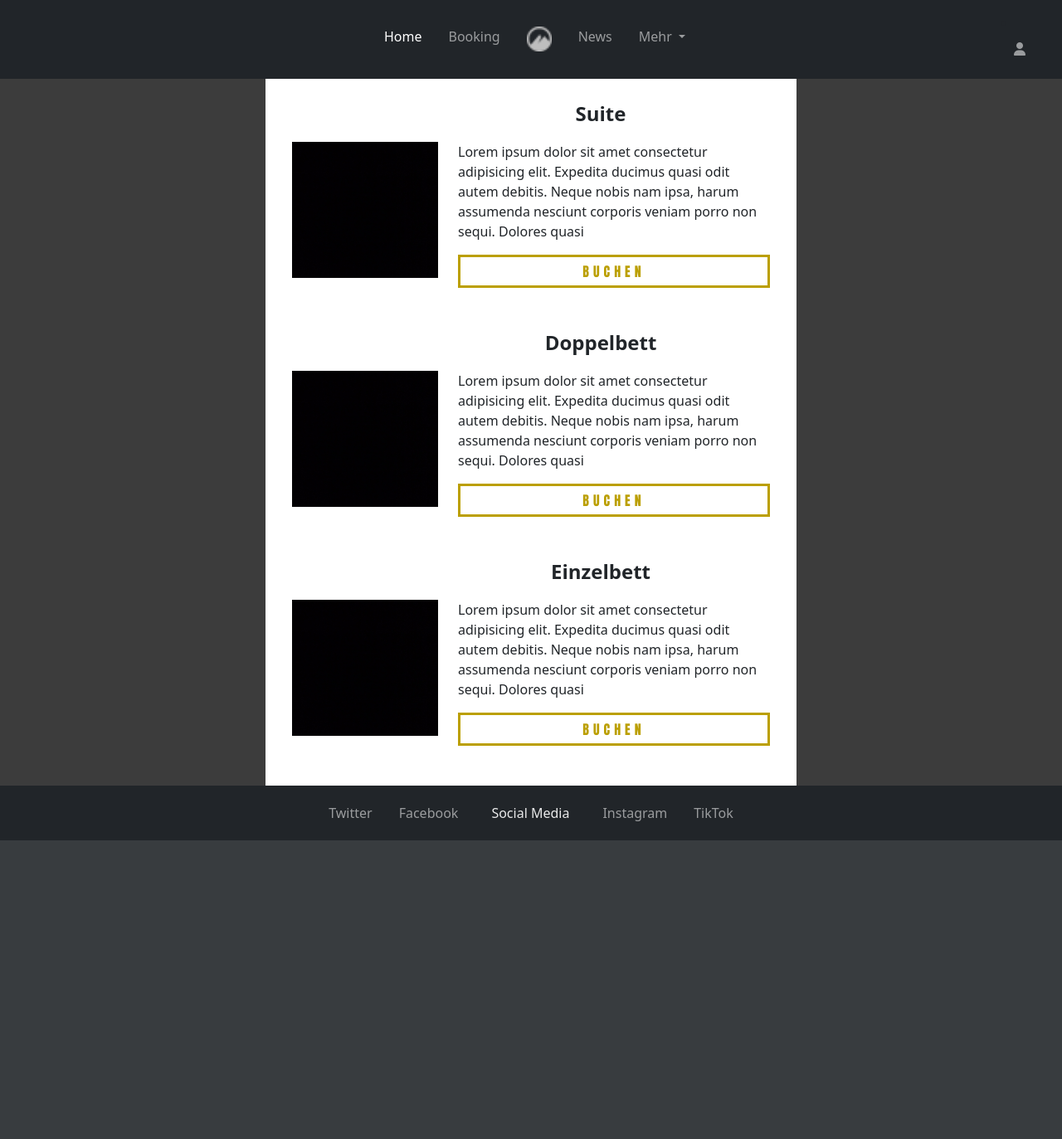
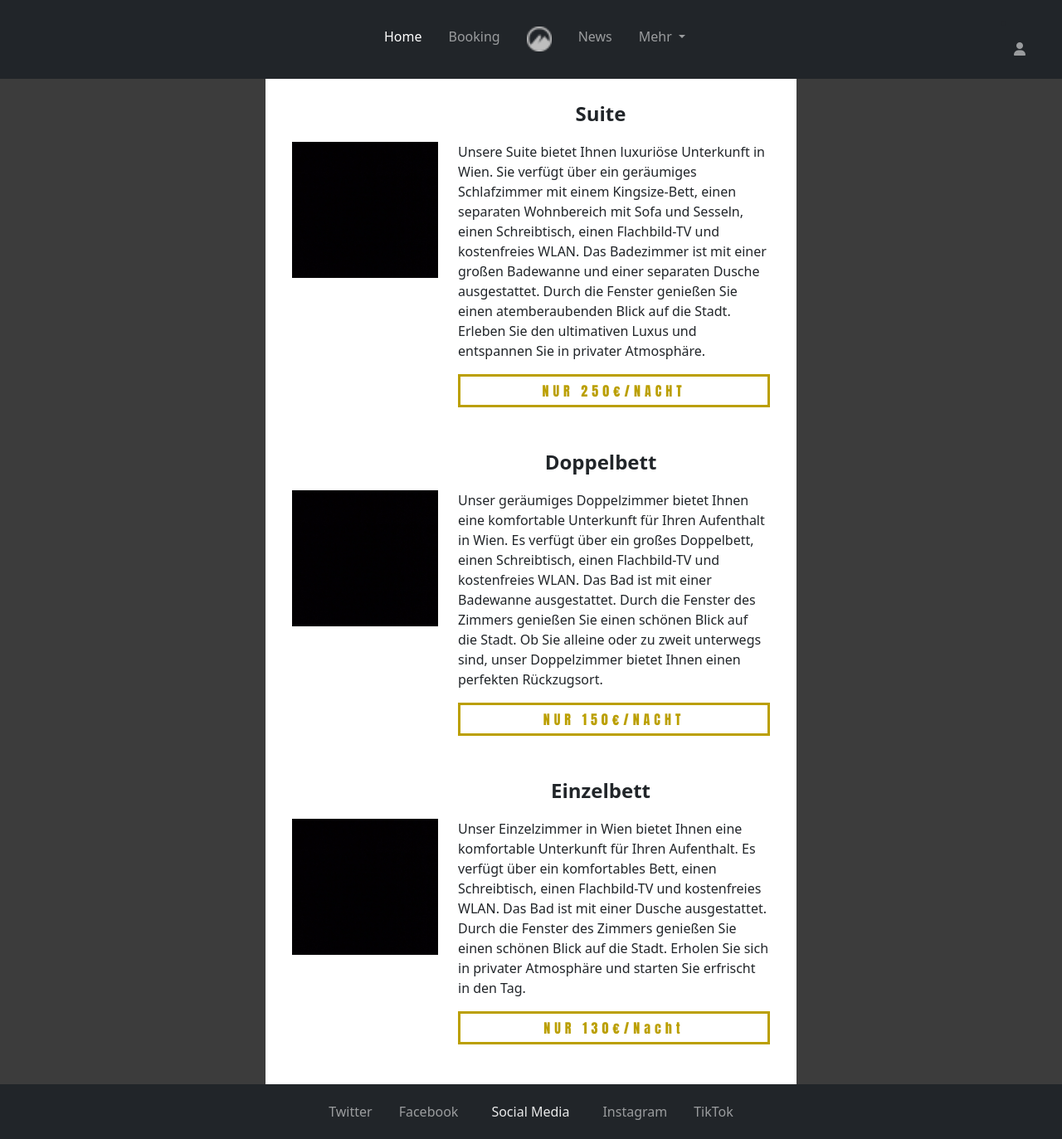
Before and after one commit to if22b151/Hotel-Website, a PHP site: page / in a window 1280 px wide. Shown: the part 607-1980 px from the top of the page at 83% size. Before the commit the page ends 1620 px from the top, so only its background shows below. Run offline with PHP 8.4, Linux system fonts and the light colour scheme; some libraries are stand-ins or nearby versions.

Commit message:
Filled in filler data on index.php

```diff
--- a/booking.php
+++ b/booking.php
@@ -1,6 +1,10 @@
 <?php
   session_start();
-  require 'php/scripts/booking_logic.php';
+  require 'php/scripts/booking.php';
+
+  if(isset($_GET['room'])){
+    $room = $_GET['room'];
+  }
 ?>
 
 <!DOCTYPE html>
--- a/index.php
+++ b/index.php
@@ -82,13 +82,13 @@
         <div class="col-md-8 mt-3 mt-md-0 d-flex flex-column justify-content-between">
 
           <div class="row">
-            <p>Lorem ipsum dolor sit amet consectetur adipisicing elit. Expedita ducimus quasi odit autem debitis. Neque nobis nam ipsa, harum assumenda nesciunt corporis veniam porro non sequi. Dolores quasi </p>
+            <p>Unsere Suite bietet Ihnen luxuriöse Unterkunft in Wien. Sie verfügt über ein geräumiges Schlafzimmer mit einem Kingsize-Bett, einen separaten Wohnbereich mit Sofa und Sesseln, einen Schreibtisch, einen Flachbild-TV und kostenfreies WLAN. Das Badezimmer ist mit einer großen Badewanne und einer separaten Dusche ausgestattet. Durch die Fenster genießen Sie einen atemberaubenden Blick auf die Stadt. Erleben Sie den ultimativen Luxus und entspannen Sie in privater Atmosphäre.</p>
           </div>
 
           <div class="row">
-            <a href="#" class="btn_booking">
+            <a href="booking.php?room=1" class="btn_booking">
               <div class="btn_booking">
-                <p>BUCHEN</p>
+                <p>NUR 250€/NACHT</p>
               </div>
             </a>
           </div>
@@ -114,13 +114,13 @@
         <div class="col-md-8 mt-3 mt-md-0 d-flex flex-column justify-content-between">
 
           <div class="row">
-            <p>Lorem ipsum dolor sit amet consectetur adipisicing elit. Expedita ducimus quasi odit autem debitis. Neque nobis nam ipsa, harum assumenda nesciunt corporis veniam porro non sequi. Dolores quasi </p>
+            <p>Unser geräumiges Doppelzimmer bietet Ihnen eine komfortable Unterkunft für Ihren Aufenthalt in Wien. Es verfügt über ein großes Doppelbett, einen Schreibtisch, einen Flachbild-TV und kostenfreies WLAN. Das Bad ist mit einer Badewanne ausgestattet. Durch die Fenster des Zimmers genießen Sie einen schönen Blick auf die Stadt. Ob Sie alleine oder zu zweit unterwegs sind, unser Doppelzimmer bietet Ihnen einen perfekten Rückzugsort.</p>
           </div>
 
           <div class="row">
-            <a href="#" class="btn_booking">
+            <a href="booking.php?room=2" class="btn_booking">
               <div class="btn_booking">
-                <p>BUCHEN</p>
+                <p>NUR 150€/NACHT</p>
               </div>
             </a>
           </div>
@@ -145,13 +145,13 @@
 
         <div class="col-md-8 mt-3 mt-md-0 d-flex flex-column justify-content-between">
           <div class="row">
-            <p>Lorem ipsum dolor sit amet consectetur adipisicing elit. Expedita ducimus quasi odit autem debitis. Neque nobis nam ipsa, harum assumenda nesciunt corporis veniam porro non sequi. Dolores quasi </p>
+            <p>Unser Einzelzimmer in Wien bietet Ihnen eine komfortable Unterkunft für Ihren Aufenthalt. Es verfügt über ein komfortables Bett, einen Schreibtisch, einen Flachbild-TV und kostenfreies WLAN. Das Bad ist mit einer Dusche ausgestattet. Durch die Fenster des Zimmers genießen Sie einen schönen Blick auf die Stadt. Erholen Sie sich in privater Atmosphäre und starten Sie erfrischt in den Tag.</p>
           </div>
 
           <div class="row">
-            <a href="#" class="btn_booking">
+            <a href="booking.php?room=3" class="btn_booking">
               <div class="btn_booking">
-                <p>BUCHEN</p>
+                <p>NUR 130€/Nacht</p>
               </div>
             </a>
           </div>
```
Also changed, not shown: php/scripts/booking.php (renamed from php/scripts/booking_logic.php).
